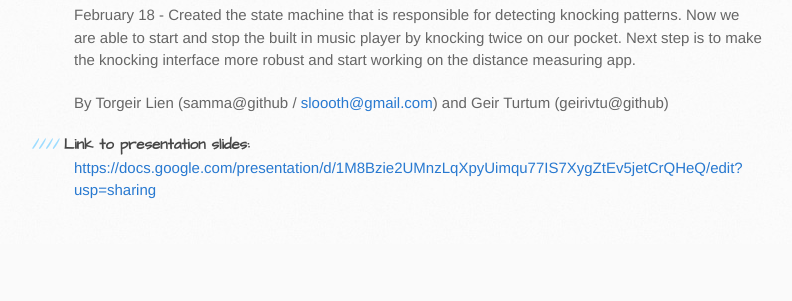
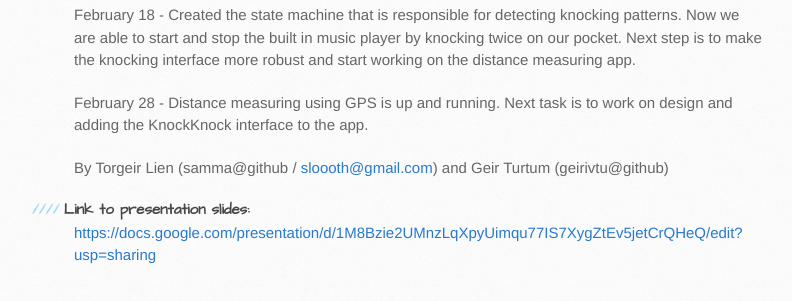
Before and after one commit to KybDP/KnockKnock, a plain HTML site: page index.html in a window 1280 px wide. Shown: the part 2262-2563 px from the top of the page, without its empty margins (96-888 px from the left). Before the commit the page ends 2506 px from the top, so only its background shows below. Drawn offline with Linux system fonts and the light colour scheme.

```diff
--- a/index.html
+++ b/index.html
@@ -82,6 +82,8 @@
 
 <p>February 18 - Created the state machine that is responsible for detecting knocking patterns. Now we are able to start and stop the built in music player by knocking twice on our pocket. Next step is to make the knocking interface more robust and start working on the distance measuring app. </p>
 
+<p>February 28 - Distance measuring using GPS is up and running. Next task is to work on design and adding the KnockKnock interface to the app.</p>
+
 <p>By Torgeir Lien (samma@github / <a href="mailto:sloooth@gmail.com">sloooth@gmail.com</a>) and Geir Turtum (geirivtu@github)</p>
 
 <h4>Link to presentation slides:</h4>
```
Also changed, not shown: params.json (+1 -1 lines).
